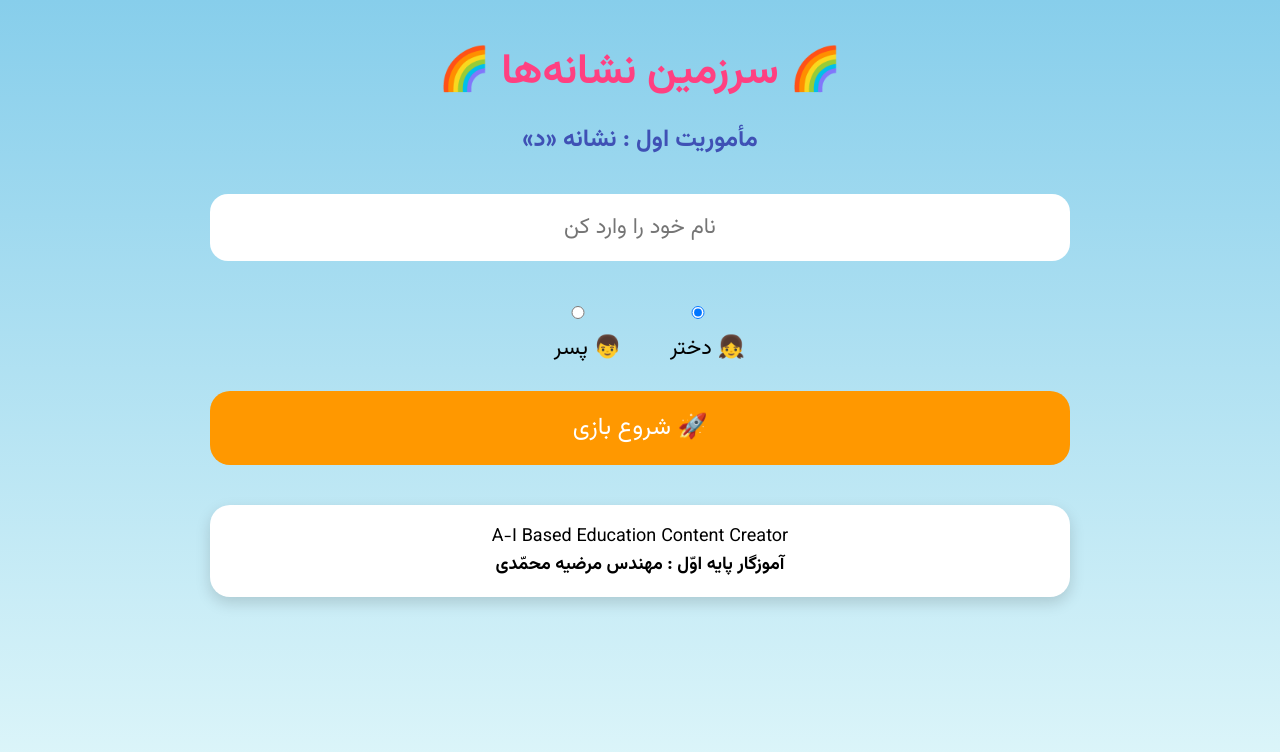
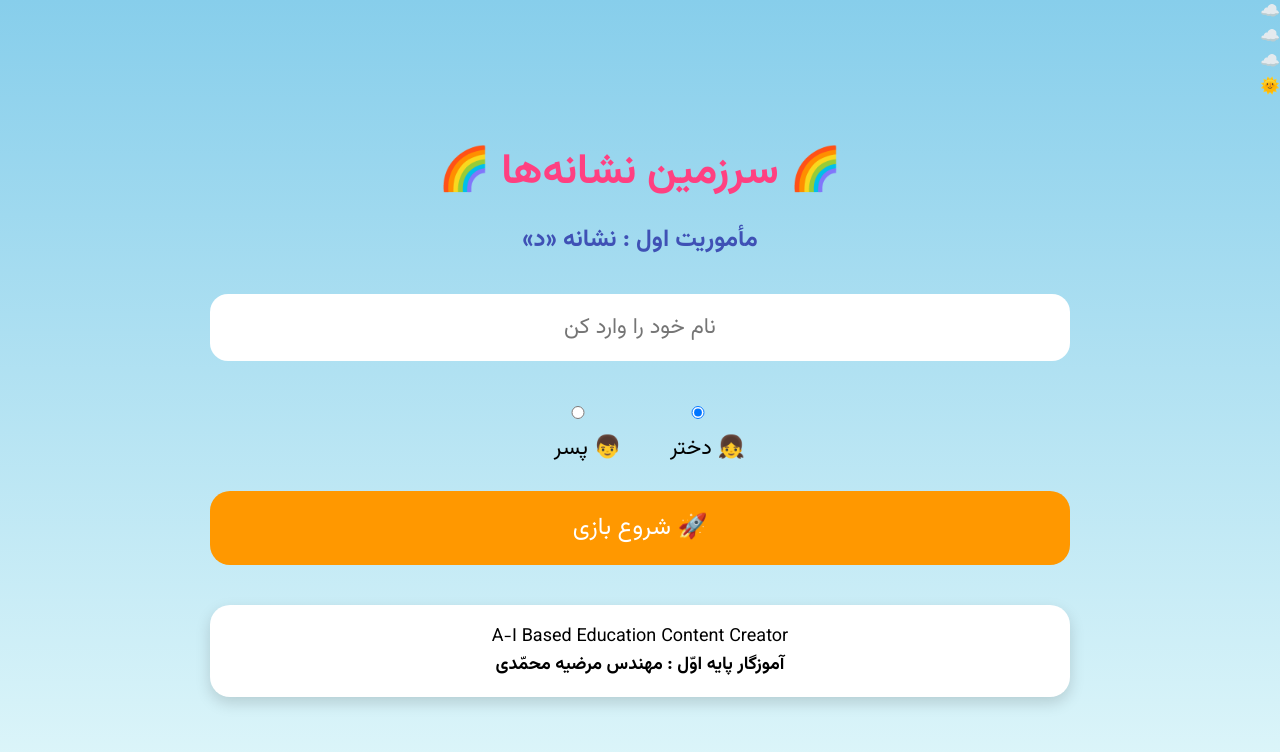
Before and after one commit to mohammadimarziyeh6367-ship-it/-, a plain HTML site: page index.html in a window 1280 px wide. Drawn offline with Linux system fonts and the light colour scheme.

Commit message:
Update index.html

```diff
--- a/index.html
+++ b/index.html
@@ -18,7 +18,17 @@
 </head>
 
 <body>
+<div class="sky">
 
+<div class="cloud c1">☁️</div>
+
+<div class="cloud c2">☁️</div>
+
+<div class="cloud c3">☁️</div>
+
+<div class="sun">🌞</div>
+
+</div>
 <div class="container">
 
 <h1>🌈 سرزمین نشانه‌ها 🌈</h1>
```
